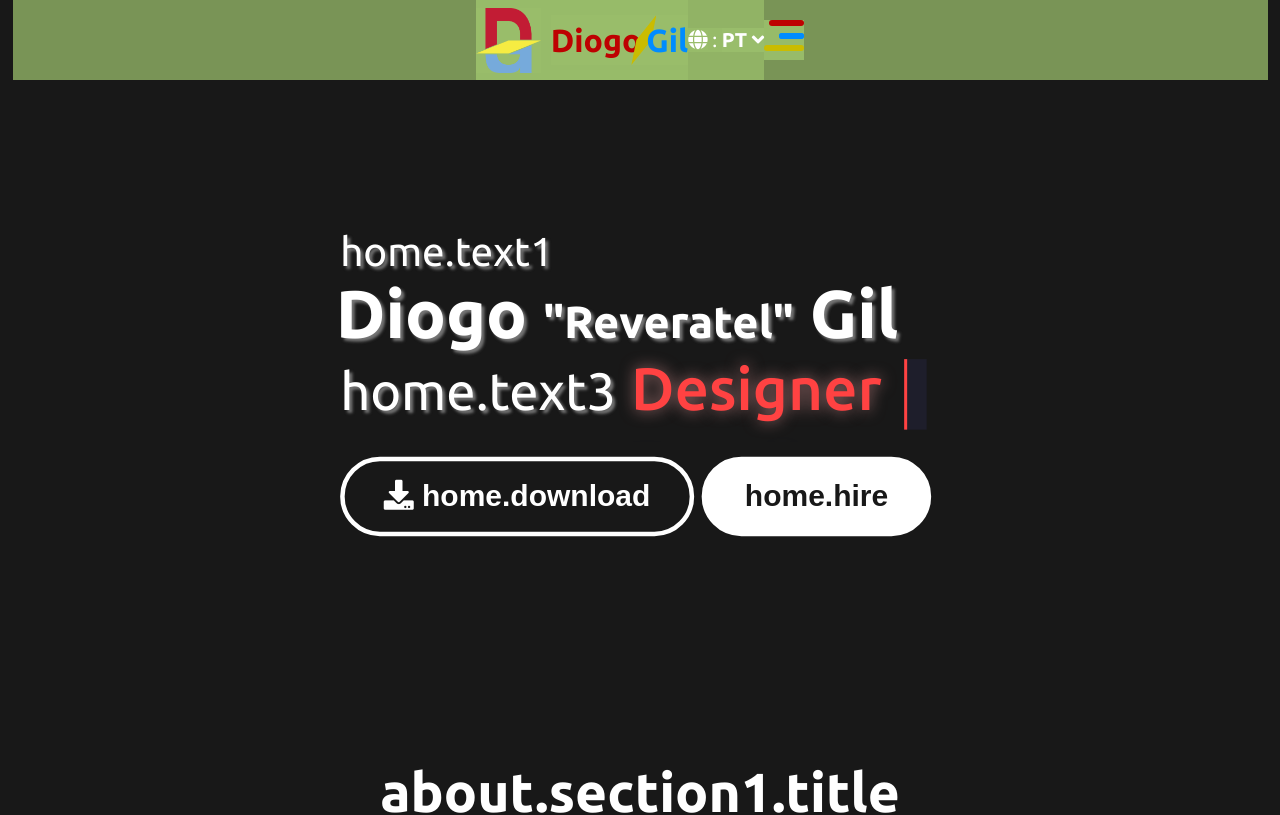
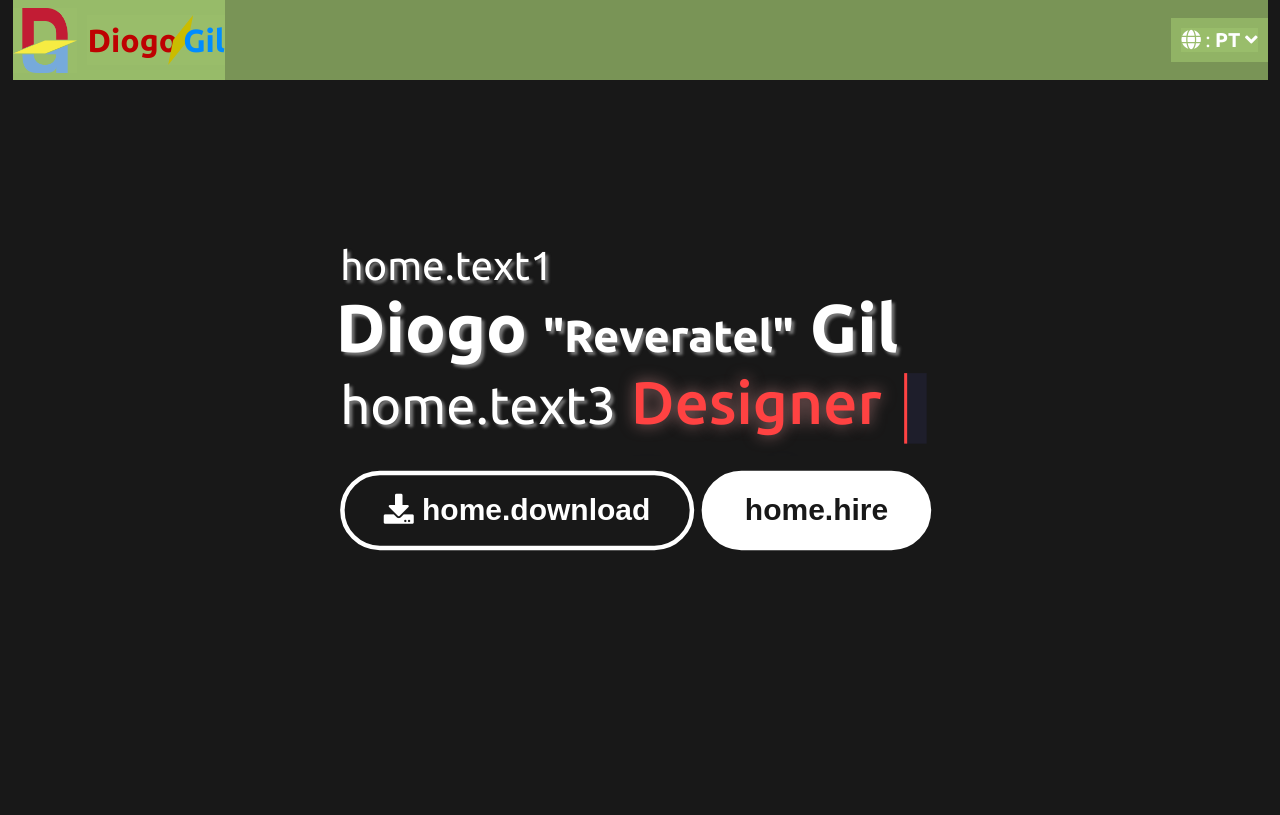
Before and after one commit to diogodesignergil/ePortfolio, a React (Create React App) app in the folder Client/: page / in a window 1280 px wide. Shown: the top 815 px of the page. Built offline with nearby package versions, Linux system fonts and the light colour scheme; what i18next-xhr-backend would draw is missing.

Commit message:
Styles Update

```diff
--- a/Client/src/App.css
+++ b/Client/src/App.css
@@ -52,6 +52,7 @@ html {
   /* border: 3px darkgrey solid; */
   overflow-x: hidden;
   position: relative;
+  scroll-behavior: smooth;
 }
 
 a {
--- a/Client/src/layout/header/Header.js
+++ b/Client/src/layout/header/Header.js
@@ -1,8 +1,6 @@
 import React, { useState } from "react";
 import "./header.css";
 import Menu from "./menu/Menu";
-import LanguageMenu from "./language/language";
-import { Link } from "react-router-dom";
 
 import Logo from "../../asset/img/logo.png";
 
@@ -24,17 +22,16 @@ function Header() {
       <div className="header-container">
         {/* Logo */}
         <div className="logo">
-          <Link to="/">
+          <a href="#home">
             <img src={Logo} alt="" />
             <h1>
               <span className="name1">Diogo</span>
               <div className="diamond"></div>
               <span className="name2">Gil</span>
             </h1>
-          </Link>
+          </a>
         </div>
-        {/* Menu Linguagens */}
-        <LanguageMenu />
+
         {/* Menu tipo hambuger */}
         <Menu />
       </div>
--- a/Client/src/layout/header/header.css
+++ b/Client/src/layout/header/header.css
@@ -20,11 +20,11 @@
 }
 
 .header-container {
-  width: min(100% - 25px, 1440px);
+  width: min(100% - 25px);
   height: 100%;
-  overflow: hidden;
+  /* overflow: hidden; */
   display: flex;
-  justify-content: center;
+  justify-content: space-between;
   align-items: center;
   margin: 0 auto;
 }
@@ -80,7 +80,3 @@
     display: none;
   }
 }
-
-Menu {
-  float: right;
-}
--- a/Client/src/layout/header/menu/Menu.js
+++ b/Client/src/layout/header/menu/Menu.js
@@ -3,6 +3,7 @@ import "./menu.css";
 import { React, useState } from "react";
 import { Link } from "react-router-dom";
 import { useTranslation } from "react-i18next";
+import LanguageMenu from "../language/language";
 
 function Menu() {
   const [active, setMode] = useState(false);
@@ -11,25 +12,19 @@ function Menu() {
   const [t] = useTranslation();
 
   return (
-    <nav>
-      <div className={active ? "icon iconActive" : "icon"} onClick={ToggleMode}>
-        <span></span>
-        <span></span>
-        <span></span>
-        <span></span>
-      </div>
+    <div className="navbar">
       <div className={active ? "menu menuOpen" : "menu menuClose"}>
         <div className="list">
           <ul className="listItem">
             <li>
-              <Link to="/" onClick={closeMenu}>
+              <a href="#home" onClick={closeMenu}>
                 {t("menu.sidebar.home")}
-              </Link>
+              </a>
             </li>
             <li>
-              <Link to="/about" onClick={closeMenu}>
+              <a href="#about" onClick={closeMenu}>
                 {t("menu.sidebar.about")}
-              </Link>
+              </a>
             </li>
             <li>
               <Link to="/services" onClick={closeMenu}>
@@ -49,7 +44,19 @@ function Menu() {
           </ul>
         </div>
       </div>
-    </nav>
+      <LanguageMenu />{" "}
+      <nav>
+        <div
+          className={active ? "icon iconActive" : "icon"}
+          onClick={ToggleMode}
+        >
+          <span></span>
+          <span></span>
+          <span></span>
+          <span></span>
+        </div>
+      </nav>
+    </div>
   );
 }
 
--- a/Client/src/layout/header/menu/menu.css
+++ b/Client/src/layout/header/menu/menu.css
@@ -1,7 +1,21 @@
+.navbar {
+  display: flex;
+  justify-content: flex-end;
+  align-items: center;
+  flex-direction: row;
+  gap: 15px;
+  padding: 10px;
+}
+@media screen and (min-width: 481px) {
+  nav {
+    display: none;
+  }
+}
 nav {
   width: 40px;
   height: 40px;
 }
+
 .icon {
   width: 100%;
   height: 100%;
@@ -120,6 +134,7 @@ nav {
 .list .listItem li:hover {
   font-size: 4.5rem;
 }
+
 .menuOpen {
   height: 100vh;
   position: absolute;
@@ -205,42 +220,10 @@ nav {
   z-index: -1;
   transition-delay: 3s;
 }
-/* @media screen and (max-width: 1700px) {
-	.list .listItem li {
-		font-size: 3rem;
-	}
-	.list .listItem li:hover {
-		font-size: 3.5rem;
-	}
-} */
-@media screen and (min-width: 769px) and (max-width: 1200px) {
-  .menu.menuOpen {
-    width: 50%;
-  }
+
+@media screen and (min-width: 481px) and (max-width: 768px) {
   .menu.menuClose {
-    right: -50%;
-    width: 50%;
-  }
-  .list .listItem li {
-    font-size: 2.6rem;
-  }
-  .list .listItem li:hover {
-    font-size: 2.9rem;
-  }
-}
-@media screen and (min-width: 481px) and (max-width: 768px) {
-  .menu.menuOpen {
-    width: 70%;
-  }
-  .menu.menuClose {
-    right: -70%;
-    width: 70%;
-  }
-  .list .listItem li {
-    font-size: 2.4rem;
-  }
-  .list .listItem li:hover {
-    font-size: 2.7rem;
+    display: inline-block;
   }
 }
 @media screen and (min-width: 320px) and (max-width: 480px) {
--- a/Client/src/layout/landing/page/1.Home/home.css
+++ b/Client/src/layout/landing/page/1.Home/home.css
@@ -1,13 +1,10 @@
 .home {
   width: 100%;
-  min-height: calc(100vh - 75px - 13vh);
+  height: 100vh;
   display: flex;
   justify-content: flex-start;
   align-items: center;
   flex-wrap: wrap;
-  margin-top: 75px;
-  padding: 10px;
-  width: 100%;
   position: relative;
   /* overflow: hidden; */
   z-index: 0;
```
Also changed, not shown: 1 other file (tests, documents, lock files or other folders).
